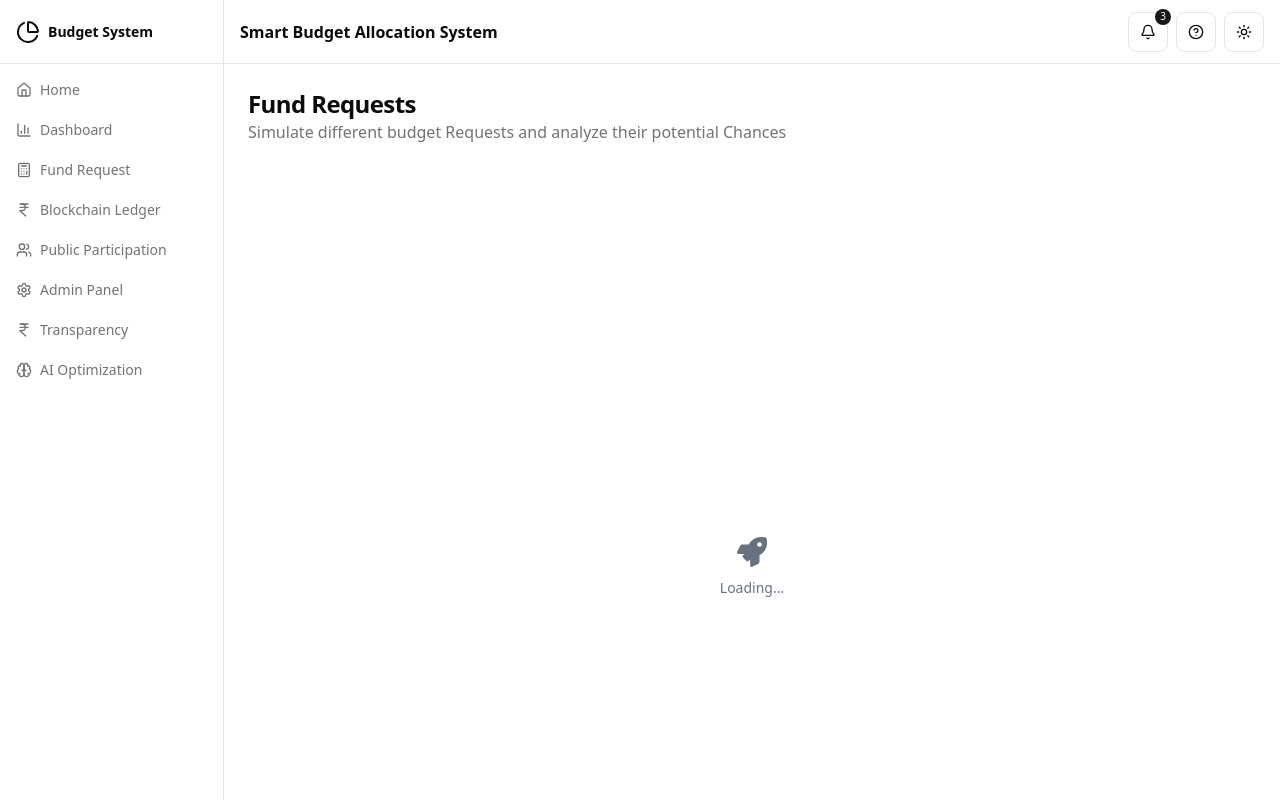
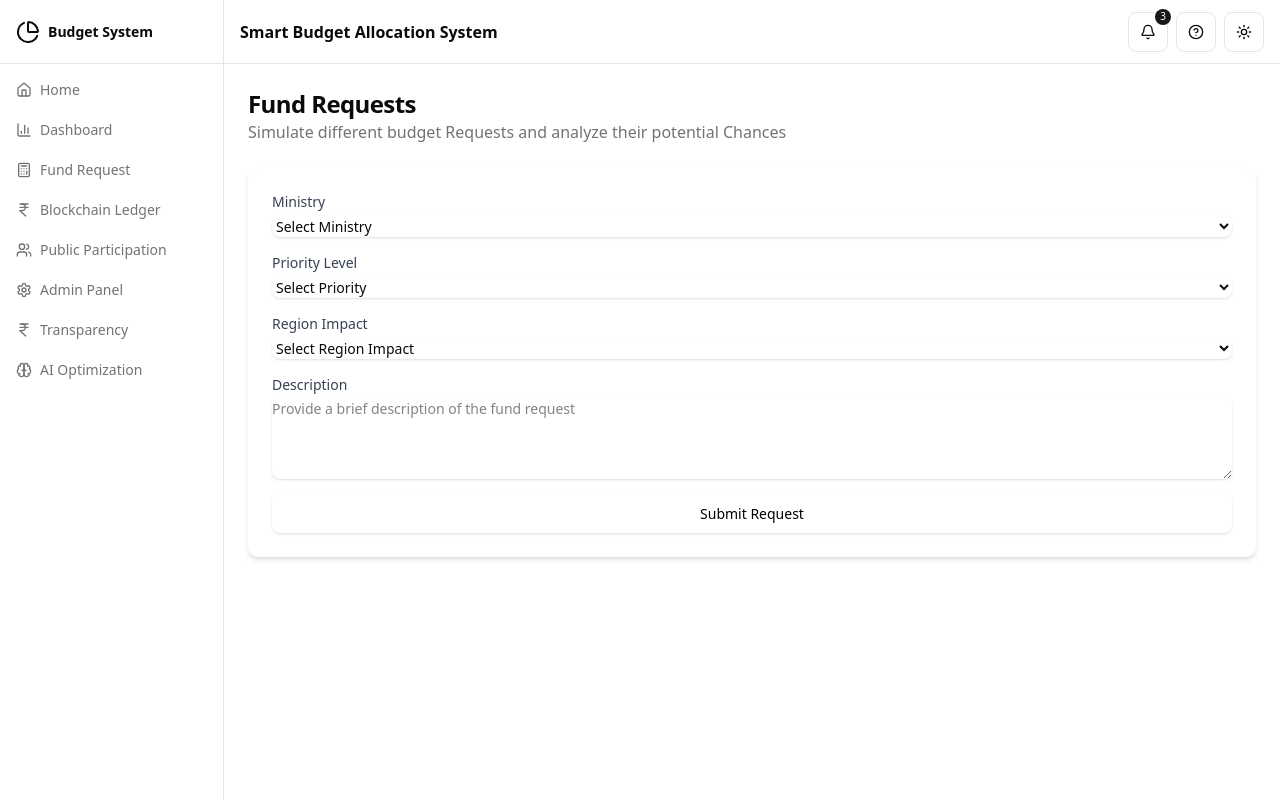
Before and after one commit to architgulhane/Debugger_hackgenx, a Next.js app in the folder client/: page /fundrequest in a window 1280 px wide. Shown: the top 800 px of the page. Built offline with nearby package versions, Linux system fonts and the light colour scheme.

Commit message:
Fund Request Form

```diff
--- a/client/src/app/fundrequest/page.js
+++ b/client/src/app/fundrequest/page.js
@@ -1,6 +1,65 @@
-import { DashboardShell } from "../../../components/dashboard-shell"
-import LoadingScreen from '../../../components/loading'
+"use client";
+
+import { DashboardShell } from "../../../components/dashboard-shell";
+import LoadingScreen from '../../../components/loading';
+import { useState } from 'react';
+
+const MINISTRY_CODE_MAP = {
+  'Defence': '1',
+  'Finance': '2',
+  'Home Affairs': '3',
+  'Education': '4',
+  'Health': '5',
+  'Agriculture': '6',
+  'Railways': '7',
+  'Commerce': '9'
+};
+
+const PRIORITY_LEVEL_MAP = {
+  'High': '0',
+  'Medium': '5',
+  'Low': '9'
+};
+
+const REGION_IMPACT_MAP = {
+  'Local': '0',
+  'State': '1',
+  'Regional': '2',
+  'National': '3',
+  'International': '4'
+};
+
+const PRIORITY_LEVELS = ['High', 'Medium', 'Low'];
+const REGION_IMPACT_OPTIONS = ['Local', 'State', 'Regional', 'National', 'International'];
+const MINISTRY_OPTIONS = [
+  'Defence',
+  'Finance',
+  'Home Affairs',
+  'Education',
+  'Health',
+  'Agriculture',
+  'Railways',
+  'Commerce'
+];
+
 export default function ScenariosPage() {
+  const [formData, setFormData] = useState({
+    ministry: '',
+    priority: '',
+    regionImpact: '',
+    description: ''
+  });
+
+  const handleChange = (e) => {
+    const { name, value } = e.target;
+    setFormData({ ...formData, [name]: value });
+  };
+
+  const handleSubmit = (e) => {
+    e.preventDefault();
+    console.log('Form Data:', formData);
+  };
+
   return (
     <DashboardShell>
       <div className="flex flex-col gap-6">
@@ -11,8 +70,78 @@ export default function ScenariosPage() {
           </p>
         </div>
 
-        <LoadingScreen/>
+        <form onSubmit={handleSubmit} className="space-y-4 bg-white p-6 rounded-lg shadow-md">
+          <div>
+            <label htmlFor="ministry" className="block text-sm font-medium text-gray-700">Ministry</label>
+            <select
+              id="ministry"
+              name="ministry"
+              value={formData.ministry}
+              onChange={handleChange}
+              className="mt-1 block w-full rounded-md border-gray-300 shadow-sm focus:border-indigo-500 focus:ring-indigo-500 sm:text-sm"
+            >
+              <option value="">Select Ministry</option>
+              {MINISTRY_OPTIONS.map((option) => (
+                <option key={option} value={option}>{option}</option>
+              ))}
+            </select>
+          </div>
+
+          <div>
+            <label htmlFor="priority" className="block text-sm font-medium text-gray-700">Priority Level</label>
+            <select
+              id="priority"
+              name="priority"
+              value={formData.priority}
+              onChange={handleChange}
+              className="mt-1 block w-full rounded-md border-gray-300 shadow-sm focus:border-indigo-500 focus:ring-indigo-500 sm:text-sm"
+            >
+              <option value="">Select Priority</option>
+              {PRIORITY_LEVELS.map((level) => (
+                <option key={level} value={level}>{level}</option>
+              ))}
+            </select>
+          </div>
+
+          <div>
+            <label htmlFor="regionImpact" className="block text-sm font-medium text-gray-700">Region Impact</label>
+            <select
+              id="regionImpact"
+              name="regionImpact"
+              value={formData.regionImpact}
+              onChange={handleChange}
+              className="mt-1 block w-full rounded-md border-gray-300 shadow-sm focus:border-indigo-500 focus:ring-indigo-500 sm:text-sm"
+            >
+              <option value="">Select Region Impact</option>
+              {REGION_IMPACT_OPTIONS.map((option) => (
+                <option key={option} value={option}>{option}</option>
+              ))}
+            </select>
+          </div>
+
+          <div>
+            <label htmlFor="description" className="block text-sm font-medium text-gray-700">Description</label>
+            <textarea
+              id="description"
+              name="description"
+              value={formData.description}
+              onChange={handleChange}
+              rows={4}
+              className="mt-1 block w-full rounded-md border-gray-300 shadow-sm focus:border-indigo-500 focus:ring-indigo-500 sm:text-sm"
+              placeholder="Provide a brief description of the fund request"
+            />
+          </div>
+
+          <button
+            type="submit"
+            className="w-full inline-flex justify-center py-2 px-4 border border-transparent shadow-sm text-sm font-medium rounded-md text-black bg-black-600 hover:bg-green-700 focus:outline-none focus:ring-2 focus:ring-offset-2 focus:ring-indigo-500"
+          >
+            Submit Request
+          </button>
+        </form>
+
+        <LoadingScreen />
       </div>
     </DashboardShell>
-  )
+  );
 }
```
Also changed, not shown: 1 other file (tests, documents, lock files or other folders).
